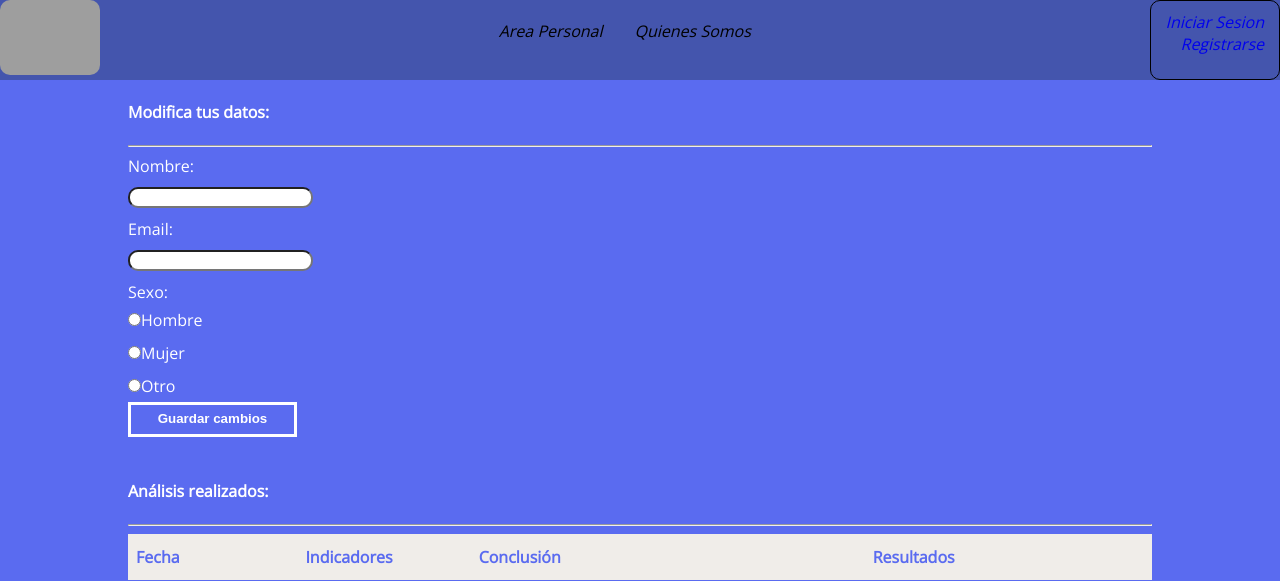
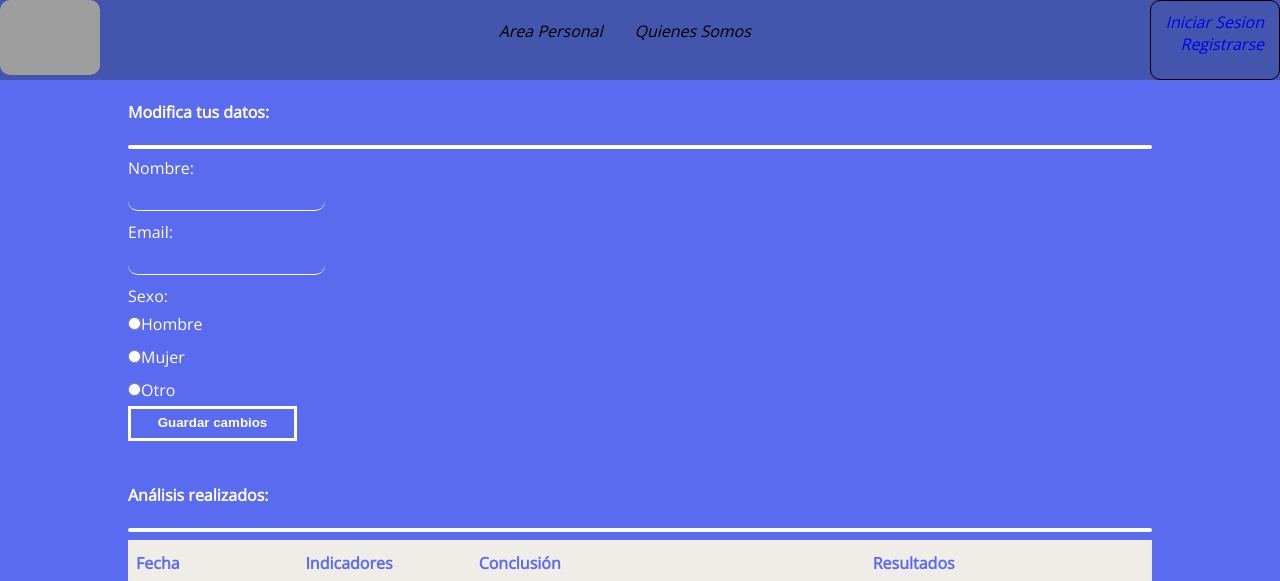
Before and after one commit to AsierGarper/ComprenXible-App, a React (Create React App) app in the folder comprenXible_React/: page /PersonalArea in a window 1280 px wide. Shown: the top 581 px of the page. Built offline with nearby package versions, Linux system fonts and the light colour scheme; grey boxes are pictures that could not be loaded.

Commit message:
Chequeo de contraseña e email valido en Signin y Register, así como pequeños cambios visuales.

```diff
--- a/comprenXible_React/src/pages/Credentials/Register.js
+++ b/comprenXible_React/src/pages/Credentials/Register.js
@@ -29,12 +29,22 @@ function Register() {
                 return ele[i].value;
         }
     }
+
+    function checkCredentials(emailInput, passwordImput) {
+        var regexEmail = /(?=.*\d)(?=.*[a-z])(?=.*[A-Z]).{6,}/;
+        var regexPassword = /(?=.*\d)(?=.*[a-z])(?=.*[A-Z]).{6,}/;
+        var OKEmail = regexEmail.exec(emailInput.value);
+        var OKPassword = regexPassword.exec(passwordImput.value);
+        if (OKPassword && OKEmail) {
+            createUserObject();
+        }
+    }
     function createUserObject() {
         var userName = document.getElementById("userName").value;
         var userEmail = document.getElementById("userEmail").value;
         var userPassword = document.getElementById("userPassword").value;
         var userSex = getCheckedSex();
-        let tempUserObject = { Name: userName, Gender: userSex, Mail: userEmail, Password: userPassword };
+        let tempUserObject = { Name: userName, Gender: userSex, Email: userEmail, Password: userPassword };
         console.log("Tu objeto temUserObject es: ")
         console.log(tempUserObject);
         setUserData(tempUserObject);
@@ -50,18 +60,18 @@ function Register() {
                         <label htmlFor="userName">Nombre:</label><br></br>
                         <input type="text" id="userName" name="userName" /><br></br>
                         <label htmlFor="userEmail">Email:</label><br></br>
-                        <input type="mail" id="userEmail" name="userEmail" /><br></br>
+                        <input type="email" pattern="[a-z0-9._%+-]+@[a-z0-9.-]+\.[a-z]{2,}$" id="userEmail" name="userEmail" /><br></br>
                         <label htmlFor="userEmail">Password:</label><br></br>
-                        <input type="password" id="userPassword" name="userPassword" /><br></br>
+                        <input type="password" pattern="(?=.*\d)(?=.*[a-z])(?=.*[A-Z]).{6,}" title="Debe contener al menos un número y una letra mayúscula y minúscula, y al menos 6 o más caracteres" id="userPassword" name="userPassword" /><br></br>
                         <label htmlFor="userSex">Sexo:</label><br></br>
                         <input type="radio" className="userSex" name="userSex" value="man" />
                         <label htmlFor="H">Hombre</label><br></br>
                         <input type="radio" className="userSex" name="userSex" value="woman" />
                         <label htmlFor="M">Mujer</label><br></br>
-                        <input type="radio" className="userSex" name="userSex" value="other" />
+                        <input type="radio" className="userSex" name="userSex" value="other" checked="checked" />
                         <label htmlFor="O">Otro</label><br></br>
+                        <button type="submit" className="button button--bgTransparent-white" onClick={() => checkCredentials(document.getElementById('userEmail'), document.getElementById('userPassword'))} >Registrarse</button>
                     </form>
-                    <button className="button button--bgTransparent-white" onClick={() => createUserObject()} >Registrarse</button>
                 </div>
                 <br></br>
             </div>
--- a/comprenXible_React/src/pages/Credentials/SignIn.js
+++ b/comprenXible_React/src/pages/Credentials/SignIn.js
@@ -1,41 +1,53 @@
-// import React, { useEffect, useState } from 'react';
+import React, { useEffect, useState } from 'react';
 // import {
 //     Link
 // } from "react-router-dom";
 import './signIn.css';
 import Navbar from '../../components/navbar/Navbar';
 import Footer from '../../components/footer/Footer.js';
-// import axios from 'axios';
+import axios from 'axios';
 
 function SignIn() {
 
     // user={Email: email.value, Password: password.value}
     // httpPost
-    // const [user, setUserData] = useState();
+    const [user, setUserData] = useState();
 
-    // useEffect(() => {
-    //     console.log("Tu objeto que pasas por post es newUser, que es: ")
-    //     console.log(user);
-    //     axios.post('https://localhost:44350/api/users/', user)
-    //         .then(function (response) {
-    //             console.log("Esta es la respuesta al post:")
-    //             console.log(response);
-    //         })
-    //         .catch(function (error) {
-    //             console.log(error);
-    //         })
-    // }, [user])
+    useEffect(() => {
+        console.log("Tu objeto que pasas por post es newUser, que es: ")
+        console.log(user);
+        axios.post('https://localhost:44350/api/authentication/', user)
+            .then(function (response) {
+                console.log("Esta es la respuesta al post:")
+                console.log(response);
+            })
+            .catch(function (error) {
+                console.log(error);
+            })
+    }, [user])
+
+    // function checkCredentials(emailInput, passwordImput) {
+    //     var regexEmail = /(?=.*\d)(?=.*[a-z])(?=.*[A-Z]).{6,}/;
+    //     var regexPassword = /(?=.*\d)(?=.*[a-z])(?=.*[A-Z]).{6,}/;
+    //     var OKEmail = regexEmail.exec(emailInput.value);
+    //     var OKPassword = regexPassword.exec(passwordImput.value);
+    //     if (!OKPassword && !OKEmail) {
+    //         console.error(emailInput.value + ' or ' + passwordImput.value + ' no son correctos');
+    //     } else {
+    //         checkUser();
+    //         console.log('Email y contrasena correctos ' + OKPassword[0] + OKEmail[0]);
+    //     }
+    // }
 
 
-    // function checkUser() {
-    //     var userName = document.getElementById("userName").value;
-    //     var userEmail = document.getElementById("userEmail").value;
-    //     var userPassword = document.getElementById("userPassword").value;
-    //     let tempUserObject = { Name: userName, Gender: userSex, Mail: userEmail, Password: userPassword };
-    //     console.log("Tu objeto temUserObject es: ")
-    //     console.log(tempUserObject);
-    //     setUserData(tempUserObject);
-    // }
+    function checkUser() {
+        var userEmail = document.getElementById("userEmail").value;
+        var userPassword = document.getElementById("userPassword").value;
+        let tempUserObject = { userEmail: userEmail, userPassword: userPassword };
+        console.log("Tu objeto temUserObject es: ")
+        console.log(tempUserObject);
+        setUserData(tempUserObject);
+    }
     return (<>
         <div className="SignIn">
             <Navbar />
@@ -45,12 +57,11 @@ function SignIn() {
                     <hr></hr>
                     <form action="modifyUserData" className="userDataForm">
                         <label htmlFor="userEmail">Email:</label><br></br>
-                        <input type="mail" id="email" name="userEmail" /><br></br>
+                        <input type="email" pattern="[a-z0-9._%+-]+@[a-z0-9.-]+\.[a-z]{2,}$" id="userEmail" name="userEmail" /><br></br>
                         <label htmlFor="userSex">Contraseña:</label><br></br>
-                        <input type="password" id="password" name="userPassword" /><br></br>
+                        <input type="password" id="userPassword" name="userPassword" /><br></br>
                     </form>
-                    <button className="button button--bgTransparent-white">Iniciar Sesión</button>
-                    {/* <button className="button button--bgTransparent-white" onClick={() => checkUser()}>Iniciar Sesión</button> */}
+                    <button type="submit" className="button button--bgTransparent-white" onClick={() => checkUser()}>Iniciar Sesión</button>
                     <br></br>
                 </div>
             </div>
--- a/comprenXible_React/src/pages/Credentials/signIn.css
+++ b/comprenXible_React/src/pages/Credentials/signIn.css
@@ -1,10 +1,21 @@
-.userDataForm input{
-    border-radius: 10px;
+/* .userDataForm input{
     margin: 10px 0;
+} */
+
+input {
+  background-color: transparent;
+  color: #ffffff;
+  outline: none;
+  outline-style: none;
+  border-top: none;
+  border-left: none;
+  border-right: none;
+  border-bottom: solid #ffffff 1px;
+  padding: 3px 10px;
 }
 
-
-/*
-  .wrapper{
-    color: #ffffff;
-} */
+.textContainer hr{
+  border: solid white 2px;
+  background-color: #ffffff;
+  border-radius: 20px;
+}
--- a/comprenXible_React/src/pages/PersonalArea/PersonalArea.js
+++ b/comprenXible_React/src/pages/PersonalArea/PersonalArea.js
@@ -7,6 +7,7 @@ import './personalArea.css';
 import Navbar from '../../components/navbar/Navbar';
 import Footer from '../../components/footer/Footer.js';
 // import axios from 'axios';
+// import iframe from 'react-iframe';
 
 function PersonalArea() {
 
@@ -26,8 +27,6 @@ function PersonalArea() {
     //             console.log(error);
     //         })
     // }, [])
-
-
 
     return (<>
         <div className="PersonalArea">
@@ -75,7 +74,13 @@ function PersonalArea() {
                             <button className="button button--bgTransparent-white">Enviar resultados</button>
                         </tr>
                     </table>
-
+                    <iframe title="map"
+                        width="600"
+                        height="450"
+                        loading="lazy"
+                        allowfullscreen
+                        src="https://www.google.com/maps/embed/v1/place?key=AIzaSyAJj6Uf5qPhtO62rz12qcz_JPW_E0fq7vU&q=current+location">
+                    </iframe>
                 </div>
 
             </div>
```
